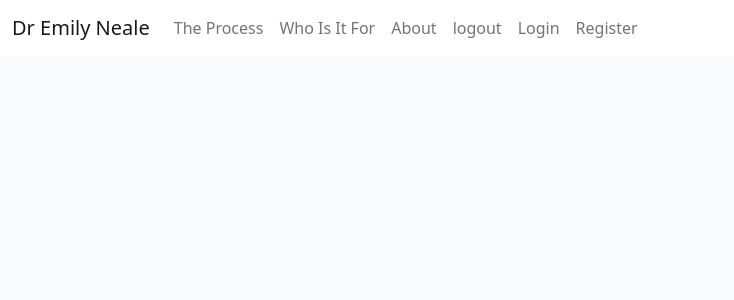
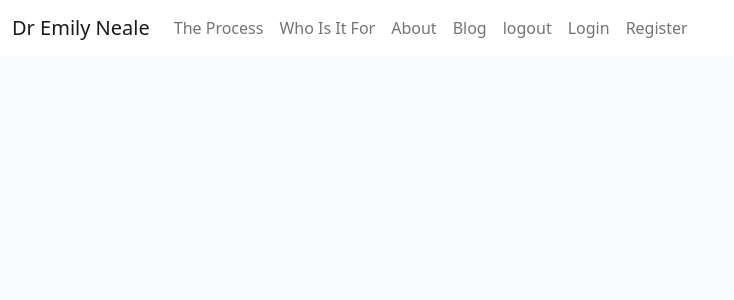
Before and after one commit to BenWilliams89/Psychology-Website, a Django app: page /blog/ in a window 1280 px wide. Shown: the top 300 px of the page, without its empty margins (0-734 px from the left). Run offline with Django 4.2, Linux system fonts and the light colour scheme; data that the repository does not hold is empty.

Commit message:
Add blog to nav bar & link to blog.html

```diff
--- a/blog/templates/post_detail.html
+++ b/blog/templates/post_detail.html
@@ -1,4 +1,4 @@
-{% extends 'base.html' %} {% block content %}
+{% extends 'base.html' %}  {% block content %}
 {% load static %}
 
 <div class="masthead">
--- a/templates/base.html
+++ b/templates/base.html
@@ -49,6 +49,10 @@
                     <li class="nav-item">
                         <a class="nav-link {% if request.path == home_url %}active{% endif %}" aria-current="page"
                             href="#">About</a>
+                    </li>
+                    <li class="nav-item">
+                        <a class="nav-link {% if request.path == home_url %}active{% endif %}" aria-current="page"
+                            href="{% url 'blog.html' %}">Blog</a>
                     </li>
                     <li class="nav-item">
                         <a class="nav-link" href="{% url 'logout' %}">logout</a>
```
